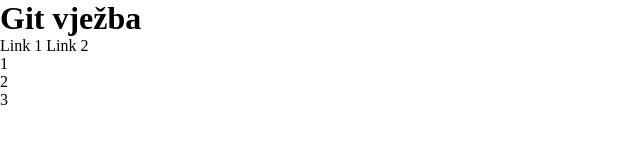
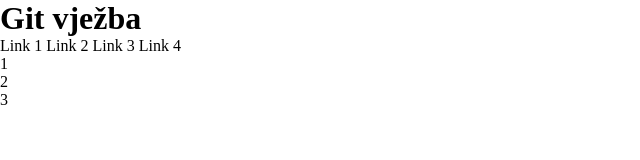
Before and after one commit to TenaBaricevic/git-algebra, a plain HTML site: page index.html in a window 1280 px wide. Shown: the full height of the page, 0-640 px from the left. Drawn offline with Linux system fonts and the light colour scheme.

Commit message:
added misssing links

```diff
--- a/index.html
+++ b/index.html
@@ -12,6 +12,8 @@
         <nav class="navigation">
             <ahref="#">Link 1</ahref>
             <ahref="#">Link 2</ahref>
+            <ahref="#">Link 3</ahref>
+            <ahref="#">Link 4</ahref>
 
         </nav>
         <ul>
```
